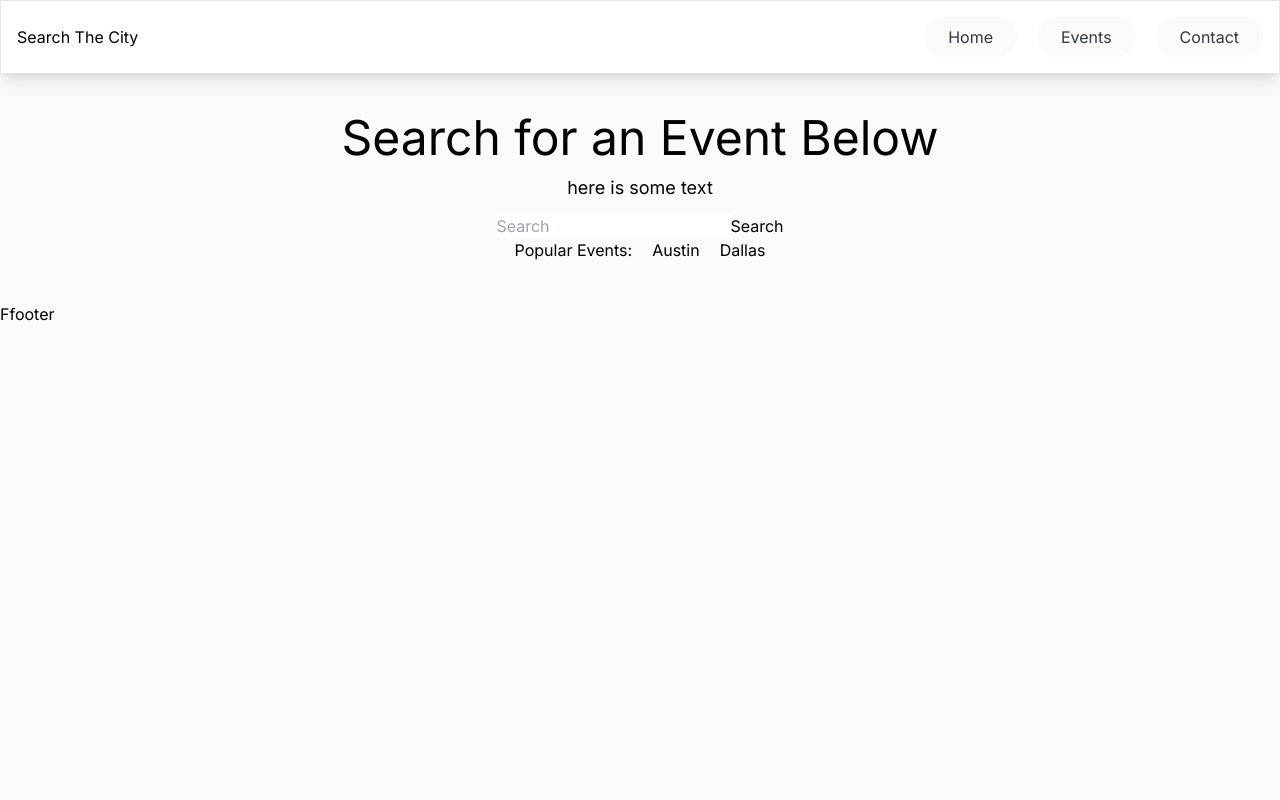
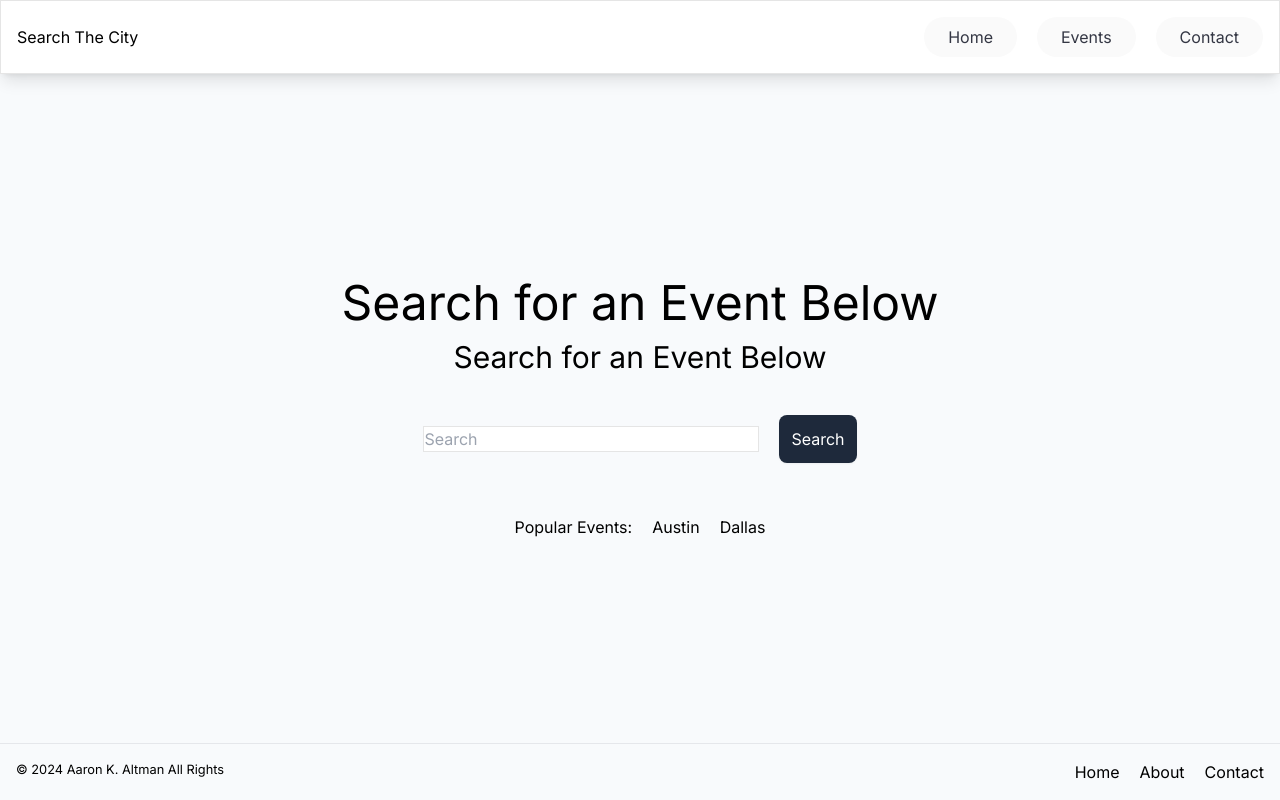
Before and after one commit to aaronaltman/event-to-demo-2, a Next.js app: page / in a window 1280 px wide. Built offline with nearby package versions, Linux system fonts and the light colour scheme.

Commit message:
more styling

```diff
--- a/src/app/layout.tsx
+++ b/src/app/layout.tsx
@@ -3,6 +3,7 @@ import { Inter } from "next/font/google";
 import "./globals.css";
 import Header from "@/components/header";
 import Footer from "@/components/footer";
+import Container from "@/components/container";
 
 const inter = Inter({ subsets: ["latin"] });
 
@@ -19,9 +20,11 @@ export default function RootLayout({
   return (
     <html lang="en">
       <body className={`${inter.className} bg-zinc-50`}>
-        <Header />
-        {children}
-        <Footer />
+        <Container>
+          <Header />
+          {children}
+          <Footer />
+        </Container>
       </body>
     </html>
   );
--- a/src/app/page.tsx
+++ b/src/app/page.tsx
@@ -1,4 +1,3 @@
-import Image from "next/image";
 import Link from "next/link";
 
 export default function Home() {
@@ -6,13 +5,23 @@ export default function Home() {
     <main className="flex flex-col justify-center items-center p-10">
       <section>
         <h1 className="text-5xl">Search for an Event Below</h1>
-        <p className="text-lg pt-3 text-center">here is some text</p>
-        <form className="flex justify-center pt-3">
-          <input type="text" placeholder="Search" />
-          <button type="submit">Search</button>
+        <p className="text-3xl pt-3 text-center">Search for an Event Below</p>
+        <form className="flex justify-center py-10 items-center gap-5">
+          <input
+            className="border border-black/10"
+            type="text"
+            placeholder="Search"
+            size={30}
+          />
+          <button
+            className="bg-slate-800 text-white p-3 rounded-lg shadow-sm"
+            type="submit"
+          >
+            Search
+          </button>
         </form>
       </section>
-      <section className="flex flex-row gap-5">
+      <section className="flex flex-row gap-5 pt-3">
         <p>Popular Events:</p>
         <Link href="/event">Austin</Link>
         <Link href="/event">Dallas</Link>
--- /dev/null
+++ b/src/components/container.tsx
@@ -0,0 +1,9 @@
+import React from "react";
+
+export default function Container({ children }: { children: React.ReactNode }) {
+  return (
+    <div className="flex flex-col justify-between max-w-7xl min-h-screen mx-auto bg-slate-50">
+      {children}
+    </div>
+  );
+}
--- a/src/components/footer.tsx
+++ b/src/components/footer.tsx
@@ -1,5 +1,29 @@
 import React from "react";
 
+const routes = [
+  {
+    name: "Home",
+    href: "/",
+  },
+  {
+    name: "About",
+    href: "/about",
+  },
+  {
+    name: "Contact",
+    href: "/contact",
+  },
+];
+
 export default function Footer() {
-  return <div>Ffooter</div>;
+  return (
+    <footer className="flex flex-row justify-between border-t shadow-sm p-4">
+      <small>&copy; 2024 Aaron K. Altman All Rights</small>
+      <ul className="flex flex-row gap-5">
+        {routes.map((route) => (
+          <p>{route.name}</p>
+        ))}
+      </ul>
+    </footer>
+  );
 }
```
